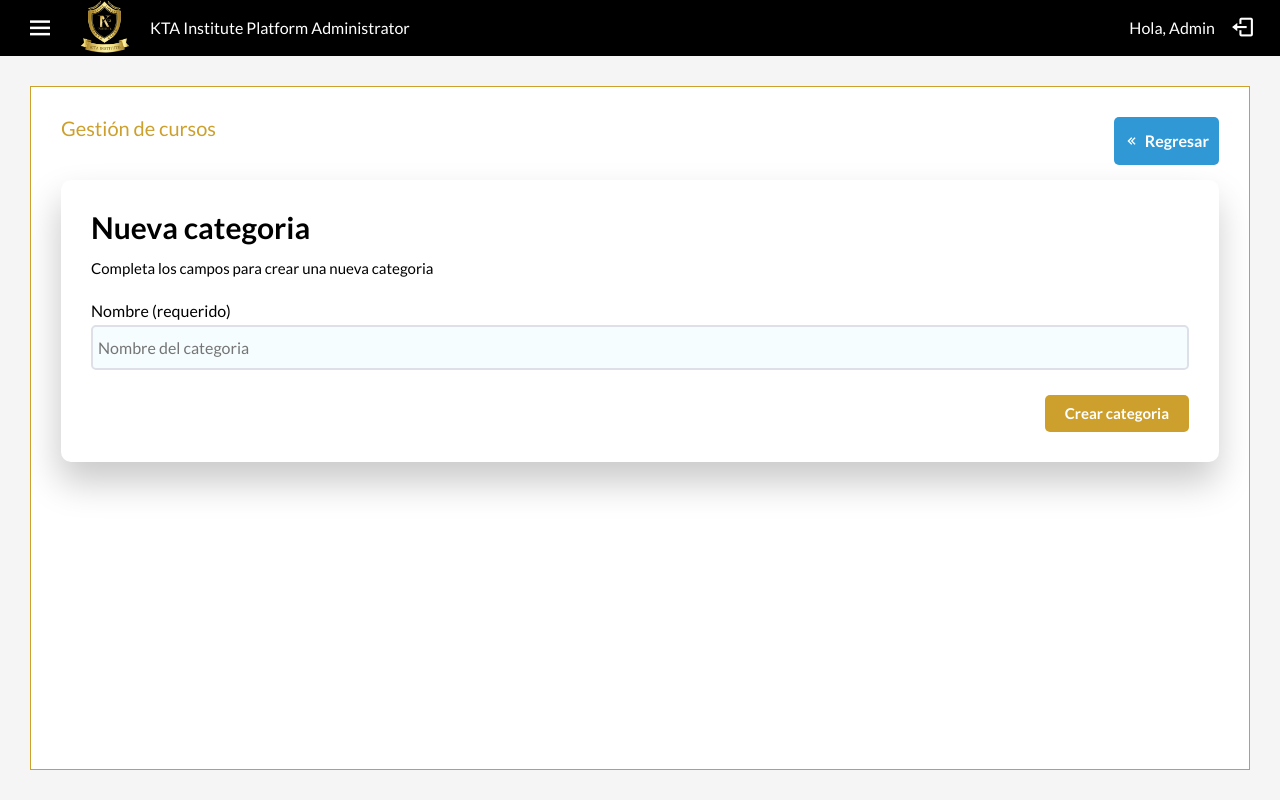
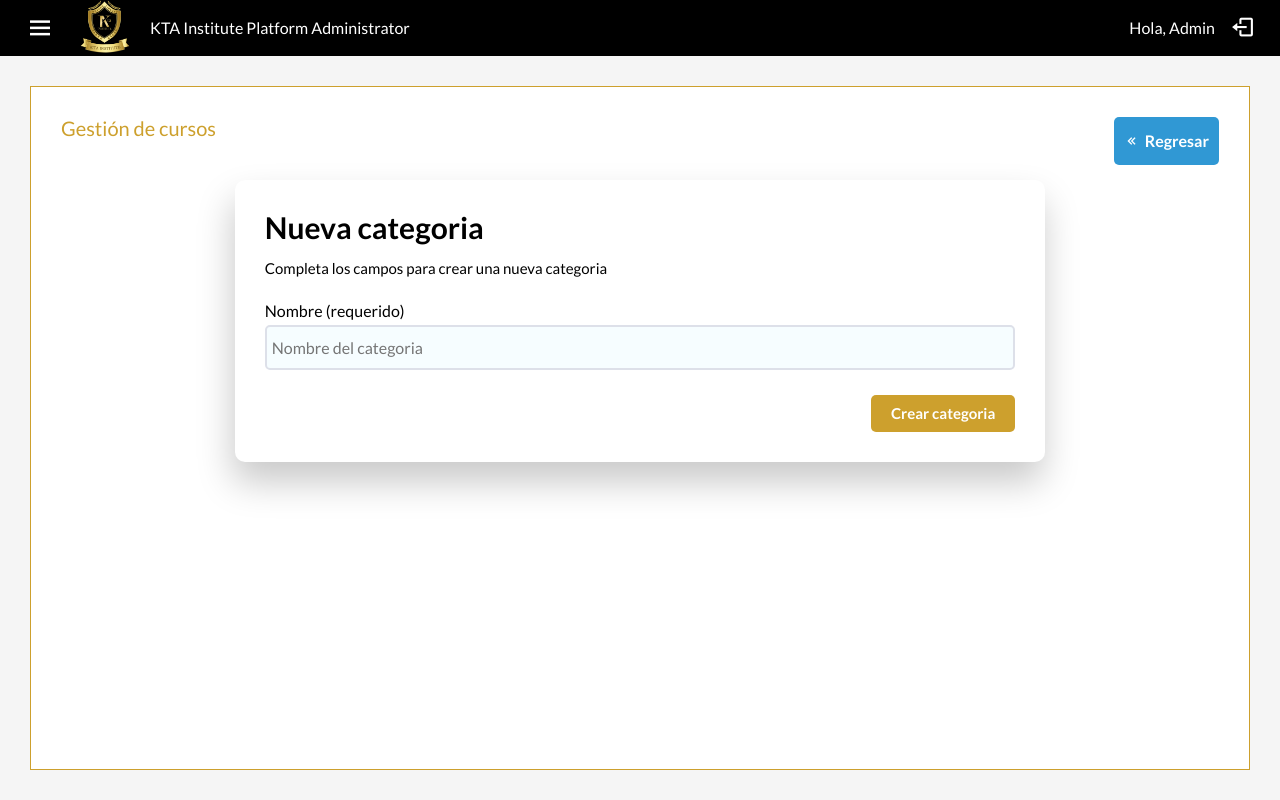
Before and after one commit to joelAIbarraDino/KTAInstitutePlatform, a PHP site: template app/Views/admin/categorias/nuevo.php in a window 1280 px wide. Run offline with PHP 8.4, Linux system fonts and the light colour scheme; the template is opened without the code that fills it, so the values that code supplies are empty; some libraries are stand-ins or nearby versions.

Commit message:
ajustes a formularios en categorias

```diff
--- a/app/Views/admin/categorias/nuevo.php
+++ b/app/Views/admin/categorias/nuevo.php
@@ -7,7 +7,7 @@
             <a class="btn nuevo" href="javascript:history.back()"><i class='bx bx-chevrons-left'></i> Regresar</a>
         </div>
 
-        <form id="form-category" class="form" enctype="multipart/form-data">
+        <form id="form-category" class="form tabs__container" enctype="multipart/form-data">
             <legend class="form__title">Nueva categoria</legend>
 
             <p class="form__instructions">Completa los campos para crear una nueva categoria</p>
--- a/app/Views/admin/categorias/update.php
+++ b/app/Views/admin/categorias/update.php
@@ -7,7 +7,7 @@
             <a class="btn nuevo" href="javascript:history.back()"><i class='bx bx-chevrons-left'></i> Regresar</a>
         </div>
 
-        <form id="form-category" class="form" enctype="multipart/form-data">
+        <form id="form-category" class="form tabs__container" enctype="multipart/form-data">
             <legend class="form__title">Actualizar categoria</legend>
 
             <p class="form__instructions">Completa los campos para crear una nueva categoria</p>
--- a/src/scss/layout/_adminTable.scss
+++ b/src/scss/layout/_adminTable.scss
@@ -256,7 +256,7 @@
             display: flex;
             flex-direction: column;
             justify-content:start;
-            align-items: center;
+            align-items: start;
 
             &-title{
                 margin: 0;
```
Also changed, not shown: public/assets/css/app.css, 1 other file.
